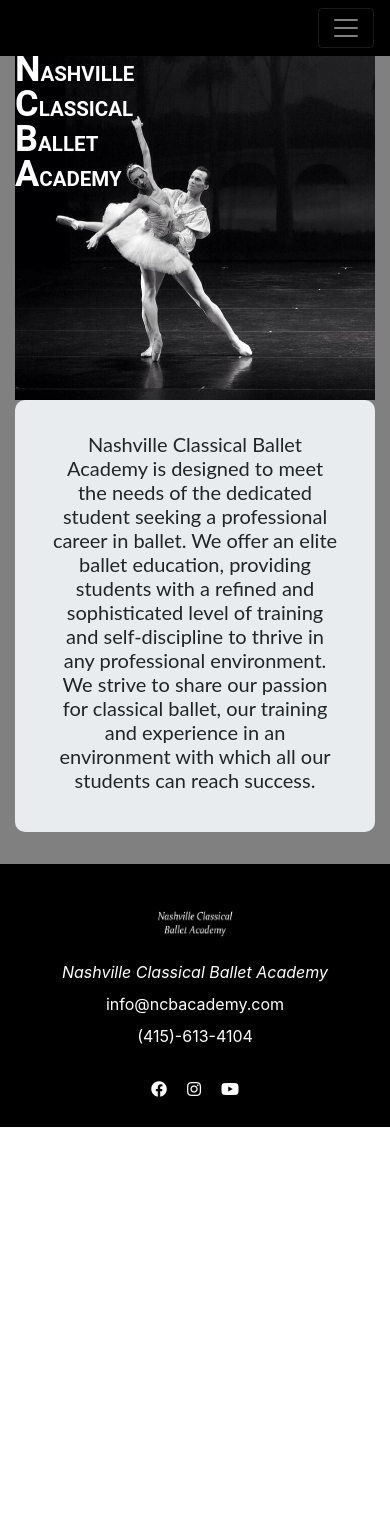
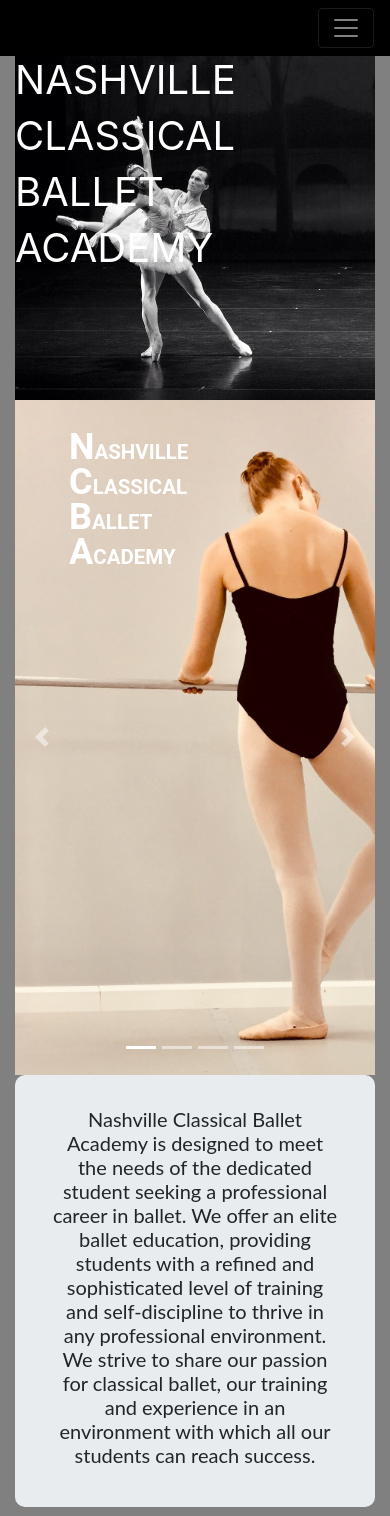
Before and after one commit to GrailsoftTechnologies/cp-ncba, a React (Create React App) app: page / in a window 390 px wide. Shown: the top 1516 px of the page. Before the commit the page ends 1127 px from the top, so only its background shows below. Built offline with nearby package versions, Linux system fonts and the light colour scheme.

Commit message:
add text and styling to slideshow pages

```diff
--- a/src/components/CarouselFrame/index.js
+++ b/src/components/CarouselFrame/index.js
@@ -88,6 +88,12 @@ class CarouselFrame extends Component {
           key={item.src}
         >
           <img src={item.src} alt={item.altText} id="carouselImage"/>
+          <div id="bgtext1">
+            <h1>NASHVILLE</h1>
+            <h1>CLASSICAL</h1>
+            <h1>BALLET</h1>
+            <h1>ACADEMY</h1>
+          </div>
           <CarouselCaption captionText={item.altText} captionHeader={item.caption} className={item.className}/>
         </CarouselItem>
       );
--- a/src/components/CarouselFrame/styles.css
+++ b/src/components/CarouselFrame/styles.css
@@ -14,3 +14,14 @@
 	right: 50%;
 	text-align: left;
 }
+
+#bgtext1 {
+	position: absolute;
+	color: white;
+	top: 5%;
+	bottom: 10%;
+	left: 15%;
+	right: 50%;
+	text-align: left;
+	z-index: 10;
+}
--- a/src/components/Home/index.js
+++ b/src/components/Home/index.js
@@ -2,6 +2,7 @@ import React, { Component } from 'react';
 import './styles.css';
 import { Container, Row, Col, Jumbotron } from 'reactstrap';
 
+import CarouselFrame from '../CarouselFrame';
 import pic4 from '../../img/weebly4.png';
 
 class Home extends Component {
@@ -20,6 +21,11 @@ class Home extends Component {
 							<img id="bgimage" src={pic4} alt="background" />
 						</Col>
 					</Row>
+          <Row>
+            <Col>
+              <CarouselFrame/>
+            </Col>
+          </Row>
 	        <Row>
 	          <Col>
 	            <Jumbotron fluid>
--- a/src/components/Home/styles.css
+++ b/src/components/Home/styles.css
@@ -17,16 +17,16 @@
 	text-align: left;
 }
 
-#bgtext h1{
+#bgtext1 h1{
 	font-size: 3.25vw;
 	font-weight: 600;
 	font-family: 'Roboto', sans-serif;
 }
-#bgtext h1::first-letter{
+#bgtext1 h1::first-letter{
 	font-size: 6.25vw;
 }
 
-#bgtext h3{
+#bgtext1 h3{
 	font-size: 2.5vw;
 }
 
@@ -55,29 +55,29 @@
 }
 
 @media (max-width: 575.98px) {
-	#bgtext h1{
+	#bgtext1 h1{
 		font-size: 5.25vw;
 		line-height: .75;
 	}
-	#bgtext h1::first-letter{
+	#bgtext1 h1::first-letter{
 		font-size: 9.25vw;
 	}
-	#bgtext h3{
+	#bgtext1 h3{
 		font-size: 4.5vw;
 		line-height: .75;
 	}
 }
 
 @media (min-width: 1700px) {
-	#bgtext h1{
+	#bgtext1 h1{
 		font-size: 2.25vw;
 	}
 
-	#bgtext h1::first-letter{
+	#bgtext1 h1::first-letter{
 		font-size: 4.25vw;
 	}
 
-	#bgtext h3{
+	#bgtext1 h3{
 		font-size: 1.5vw;
 	}
 }
```
